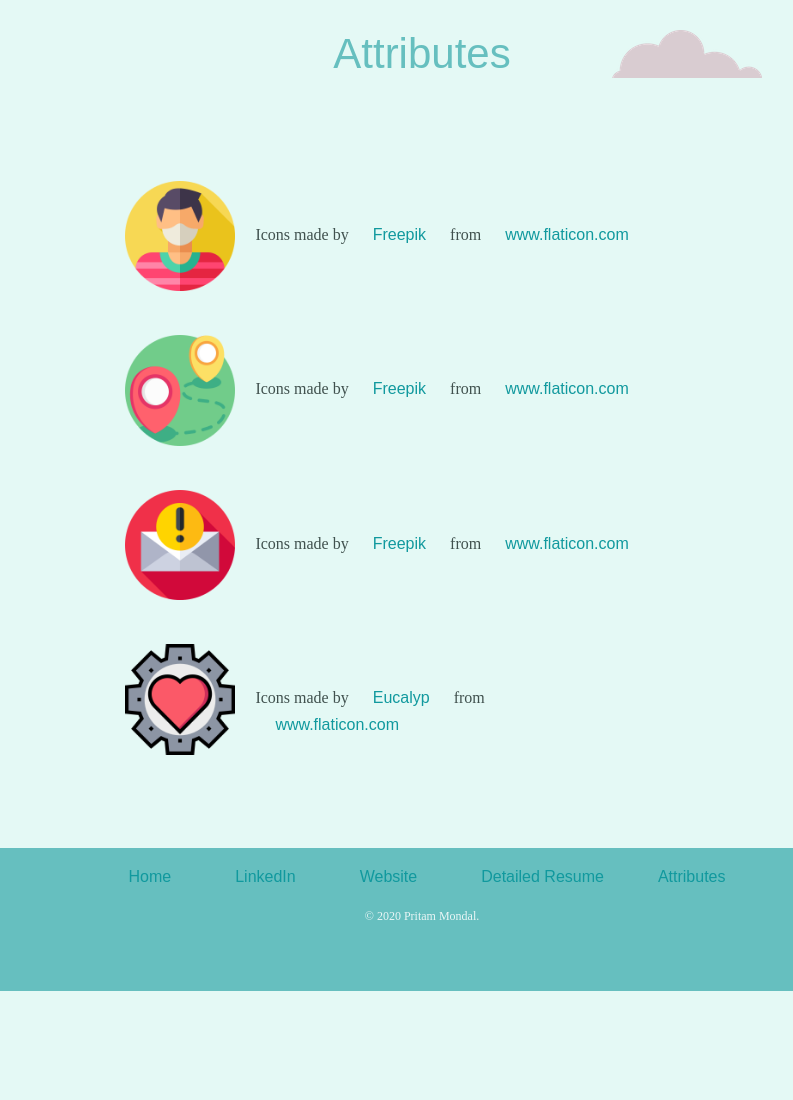
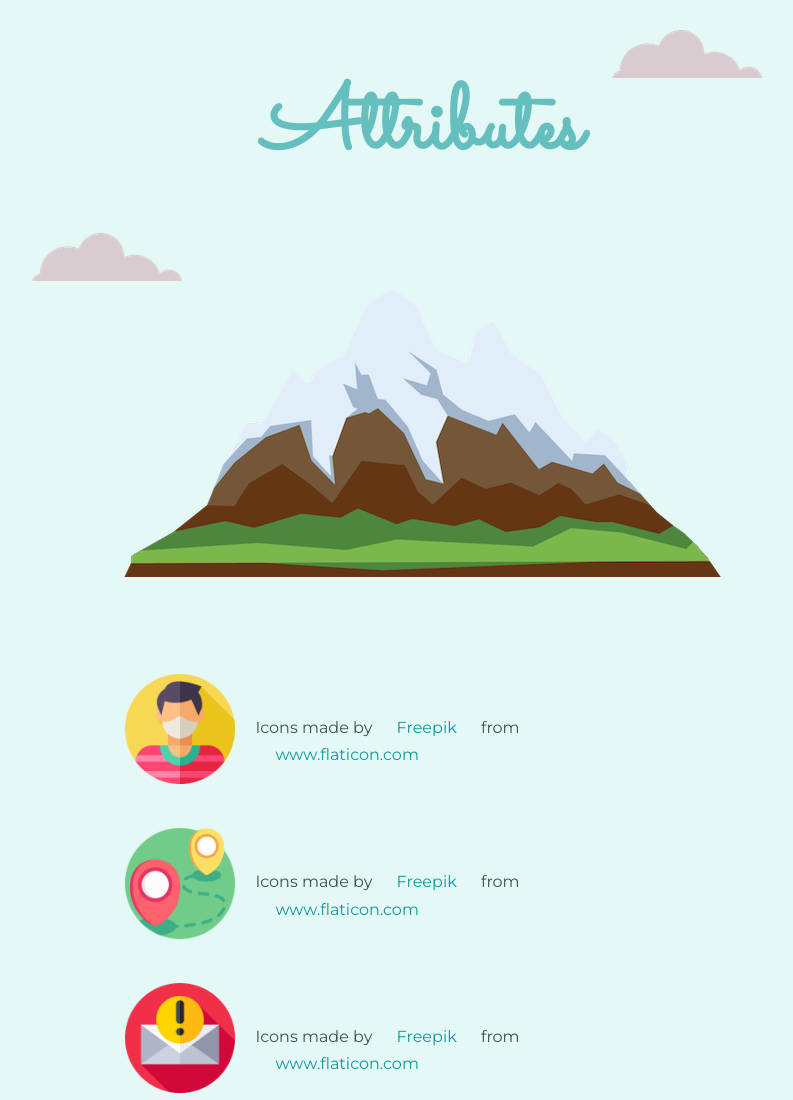
Before and after one commit to pritamm90/CV, a plain HTML site: page attributes.html in a window 1280 px wide. Shown: the top 1100 px of the page, without its empty margins (218-1011 px from the left). Before the commit the page ends 991 px from the top, so only its background shows below. Drawn offline with Linux system fonts and the light colour scheme.

Commit message:
Attributes

```diff
--- a/attributes.html
+++ b/attributes.html
@@ -5,16 +5,17 @@
   <meta charset="utf-8">
   <title>Attributes</title>
   <link rel="stylesheet" href="css/styles.css">
+  <link rel="icon" href="P.ico">
+  <link href="https://fonts.googleapis.com/css?family=Merriweather|Montserrat|Sacramento" rel="stylesheet">
 </head>
 
 <body>
 
   <div class="top-container">
     <img class="top-cloud" src="images/cloud.png" alt="Cloud">
-    <h2>
-      Attributes
-    </h2>
+    <h1>Attributes</h1>
     <img class="bottom-cloud" src="images/cloud.png" alt="Cloud">
+    <img src="images/mountain.png" alt="Mountain">
   </div>
 
   <div class="middle-container">
```
Also changed, not shown: index.html (+1 -1 lines).
